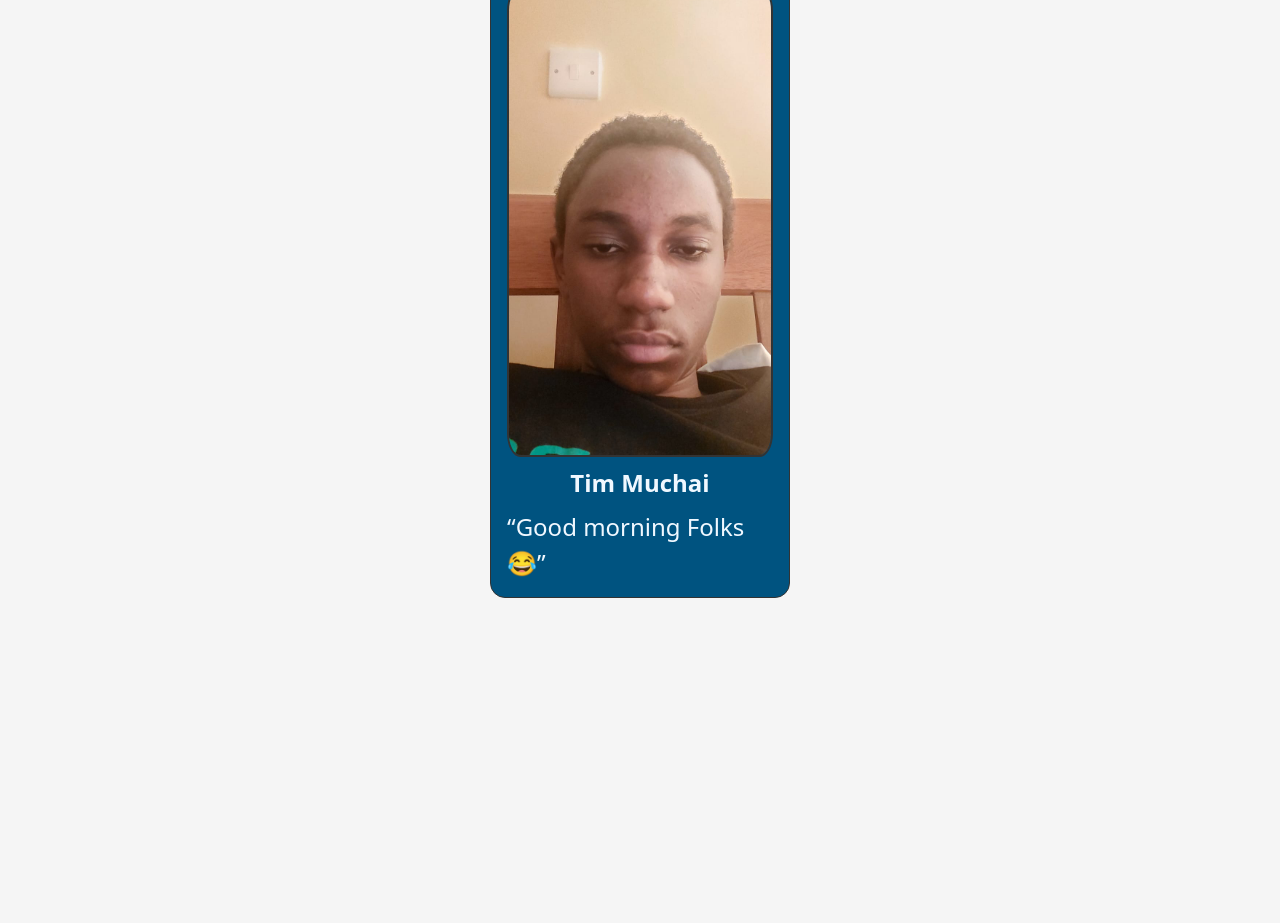
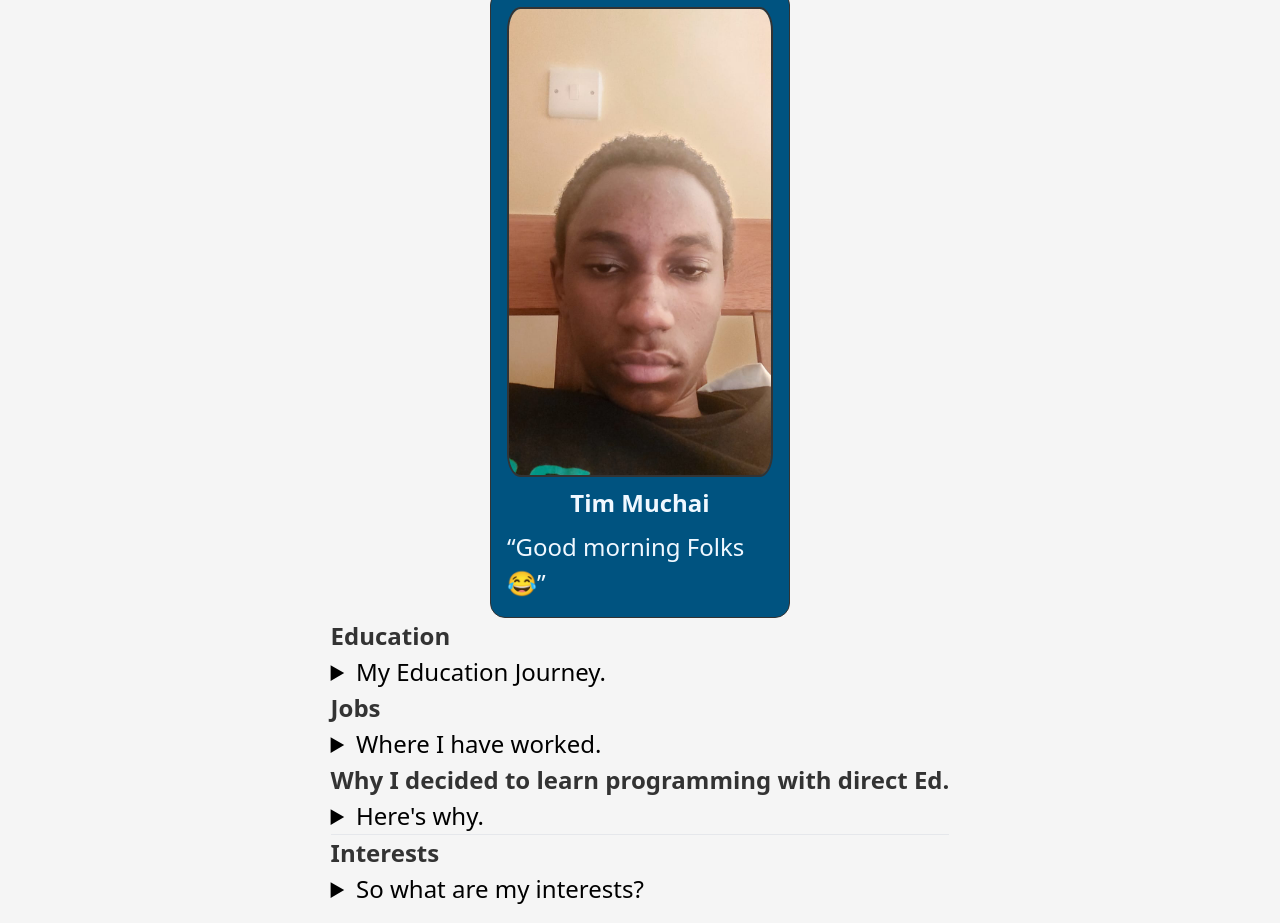
Before and after one commit to TR7J/SA-Project, a website: page build/index.html in a window 1280 px wide. Shown: the part 146-1069 px from the top of the page. Before the commit the page ends 800 px from the top, so only its background shows below. Drawn offline with Linux system fonts and the light colour scheme.

Commit message:
Aside elements for adding my info

```diff
--- a/build/index.html
+++ b/build/index.html
@@ -46,6 +46,39 @@
                 </figure>
                 <p><q>Good morning Folks😂</q></p>
             </article>
+            <aside>
+                <h3>Education</h3>
+                <details>
+                    <summary>My Education Journey.</summary>
+                    <p class="paragraph">My name is <strong>Tim Muchai</strong>. I started school in 2009. I then graduated from Le-pic primary school in 2019 and scored 417 Marks. I then went to Kagumo High School from 2020 - 2023 and graduated with A- of 80 points. I'm currently waiting to join a university.
+                </details>
+            </aside>
+            <aside>
+                <h3>Jobs</h3>
+                <details>
+                    <summary>Where I have worked.</summary>
+                    <p class="paragraph">I had been working at a garage for the past few months (Jan - Mar).</p>
+                </details>
+            </aside>
+            <aside>
+                <h3>Why I decided to learn programming with direct Ed.</h3>
+                <details>
+                    <summary>Here's why.</summary>
+                    <p class="paragraph">I decided to learn programming with direct Ed because I saw it as a great opportunity to enrich my self with coding skills that will probably be of great use in the future. I know one day that this coding skills that I'm learning will be all worth it for me.</p>
+                </details>
+            </aside>
+            <hr>
+            <aside>
+                <h3>Interests</h3>
+                <details>
+                    <summary>So what are my interests?</summary>
+                    <ol class="align">
+                        <li><strong>Football</strong> - I watch football every weekend. I have been supporting Arsenal F.C since 2016. Football is life. Long live football!</li>
+                        <li><strong>Gaming</strong> - I also play games. Especially football games like FIFA, DLS and sometimes e-football.</li>
+                        <li><strong>Coding</strong> - I developed an interest in coding in 2020. School came around so my attention to coding was taken away.</li>
+                    </ol>
+                </details>
+            </aside>
         </section>
 
     </main>
```
Also changed, not shown: build/css/style.css.
